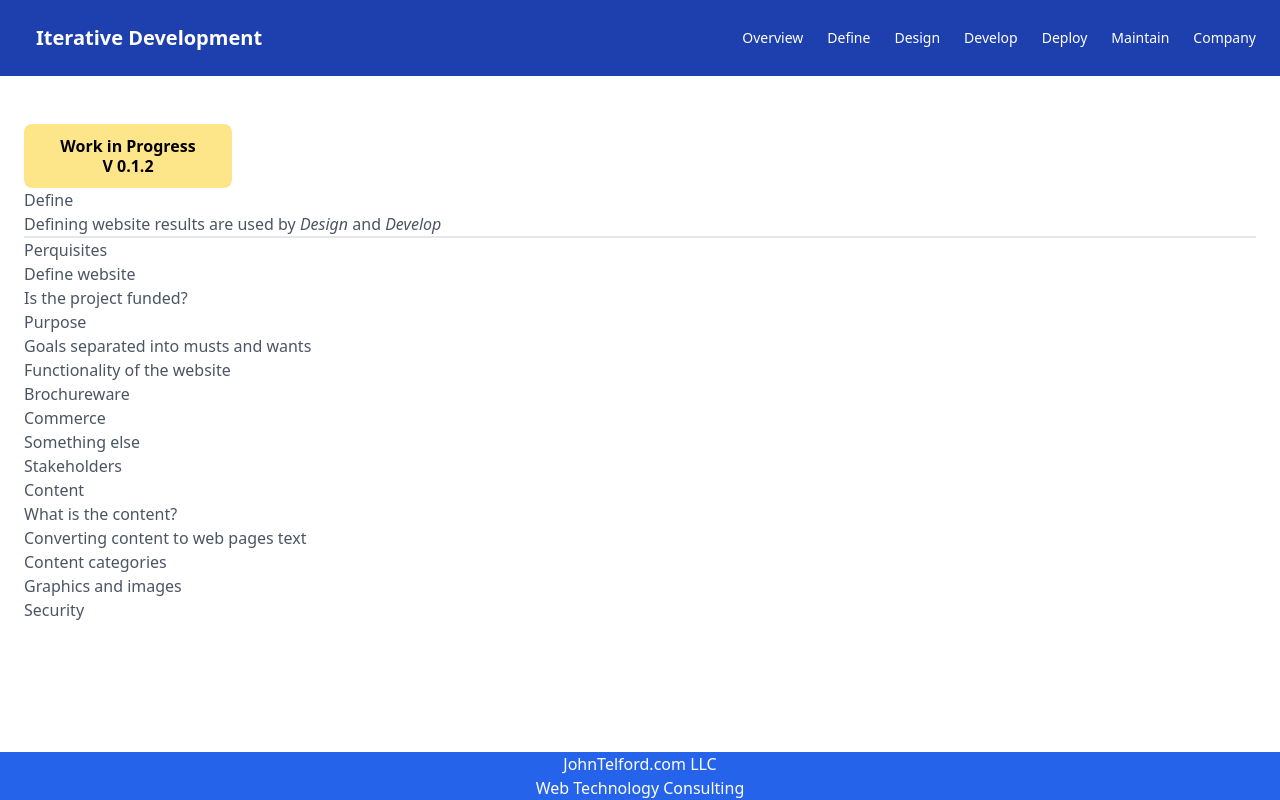
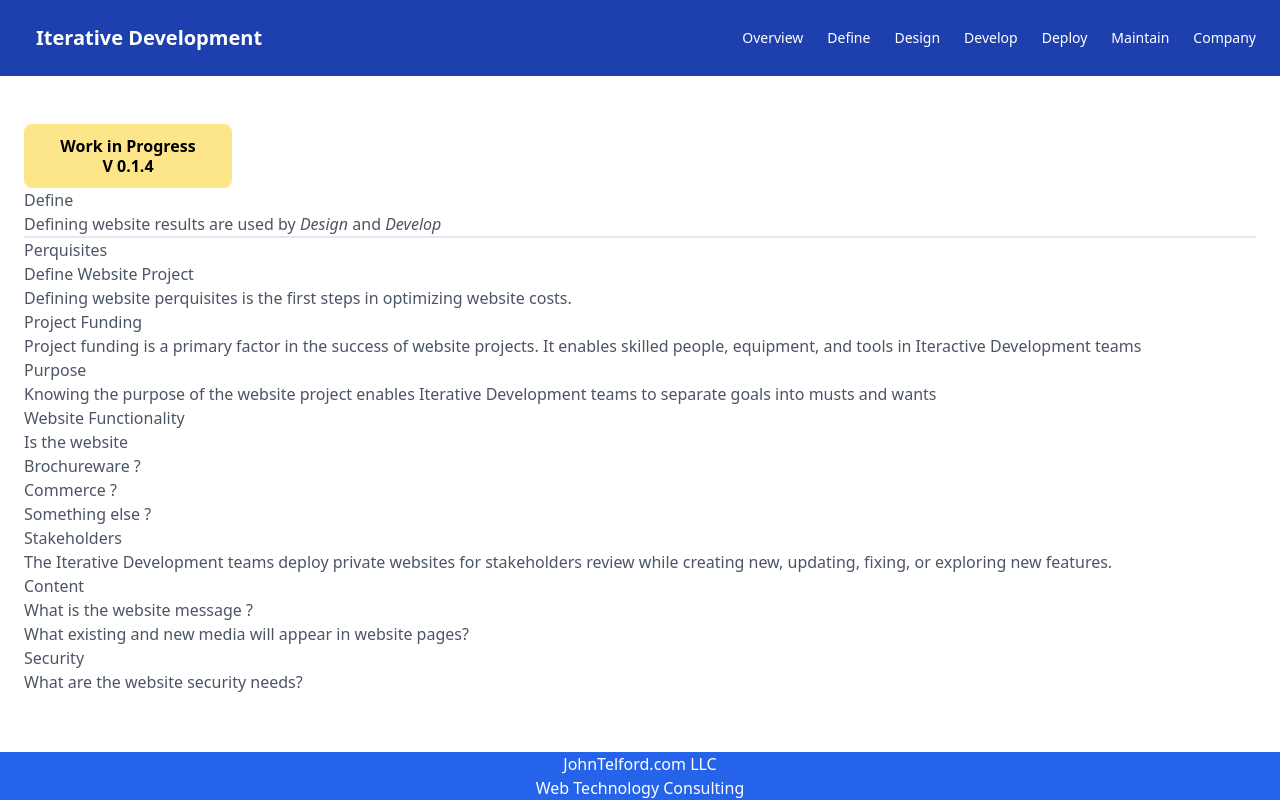
Before and after one commit to JohnTelford/johntelford12, a Next.js app: page /Iterative/Define/define in a window 1280 px wide. Built offline with nearby package versions, Linux system fonts and the light colour scheme; what @tailwindcss/typography would draw is missing.

Commit message:
create - V 0.1.4
Signed-off-by: John <john@johntelford.com>

```diff
--- a/pages/Iterative/Company/company.mdx
+++ b/pages/Iterative/Company/company.mdx
@@ -7,10 +7,9 @@ import Image from 'next/image';
 JohnTelford.com LLC is a  technology consulting company working with client  development projects for the last 30 years. I am the sole proprietor of the company.
 
 
-Way back when the Internet web browsers and programming languages came along, I became interested in web technologies, and began learn by doing. I have years of learning ever changing Electronics, Internet, and Software technologies by hands-on experiencing the technologies du jour.
+Way back when the Internet web browsers and programming languages came along, I became interested in web technologies, and began learn by doing technology deep dives. I have years of learning ever changing Electronics, Internet, and Software technologies by hands-on experiencing the technologies du jour.
 
-I have a passion pursuing what’s new and improved with these industries. Checking out what’s new or not, a pipe dream or not, or what’s new and improved, is like panning for gold. Buried within the mountains of info rubbl
-e produced daily, every so often one finds interesting technology nuggets making the effort worthwhile.
+I have a passion pursuing what’s new and improved with these industries. Checking out what’s new or not, a pipe dream or not, or what’s new and improved, is like panning for gold. Buried within the mountains of info rubble produced daily, every so often one finds interesting technology nuggets making the effort worthwhile.
 
 I am an Electronics and Software Engineer specializing in web hardware and software technology disciplines:
 
--- a/pages/Iterative/Define/define.mdx
+++ b/pages/Iterative/Define/define.mdx
@@ -2,22 +2,41 @@
 
 Defining website results are used by *Design* and *Develop*
 
-<hr/>
+---
 
-### Perquisites
+## Perquisites
 
-- Define website
-	- Is the project funded?
-	- Purpose
-	- Goals separated into musts and wants
-	- Functionality of the website
-	    - Brochureware
-	    - Commerce
-	    - Something else
-	- Stakeholders
-	- Content
-	    - What is the content?
-	    - Converting content to web pages text
-	    - Content categories
-	    - Graphics and images
-	- Security
+
+### Define Website Project
+
+Defining website perquisites is the first steps in optimizing website costs.
+
+### Project Funding
+
+Project funding is a primary factor in the success of website projects. It enables skilled people, equipment, and tools in Iteractive Development teams
+
+
+### Purpose
+
+Knowing the purpose of the website project enables Iterative Development teams to  separate goals into musts and wants
+
+### Website	Functionality
+
+Is the website
+- Brochureware ?
+- Commerce ?
+- Something else ?
+
+### Stakeholders
+
+The Iterative Development teams deploy private websites for stakeholders review while creating new, updating, fixing, or exploring new features.
+
+### Content
+
+What is the website message ?
+
+What existing and new media will appear in website pages?
+
+### Security
+
+What are the website security needs?
--- a/pages/_app.js
+++ b/pages/_app.js
@@ -32,7 +32,7 @@ function MyApp({ Component, pageProps }) {
             ">
 
           Work in Progress<br/>
-          V 0.1.2
+          V 0.1.4
 
     </article>
     </div>
--- a/pages/index.mdx
+++ b/pages/index.mdx
@@ -9,7 +9,7 @@ Creating websites is difficult, complex, time consuming, and expensive.
 
 > Some times companies may have little interest in how their websites are constructed, as long as they have the features and functionality needed to satisfy their target market. The cost of errors and security remediations during the life time of the website, may cost a magnitude more money than website development costs.
 
-This website is about optimizing development costs. It descries developing websites using iterative development.
+This website is about optimizing development costs. It describes developing websites using iterative development.
 
 <Image src="/IterativeDev.png" width={455} height={455} />
 
```
Also changed, not shown: public/IterativeDev.png, 1 other file (tests, documents, lock files or other folders).
